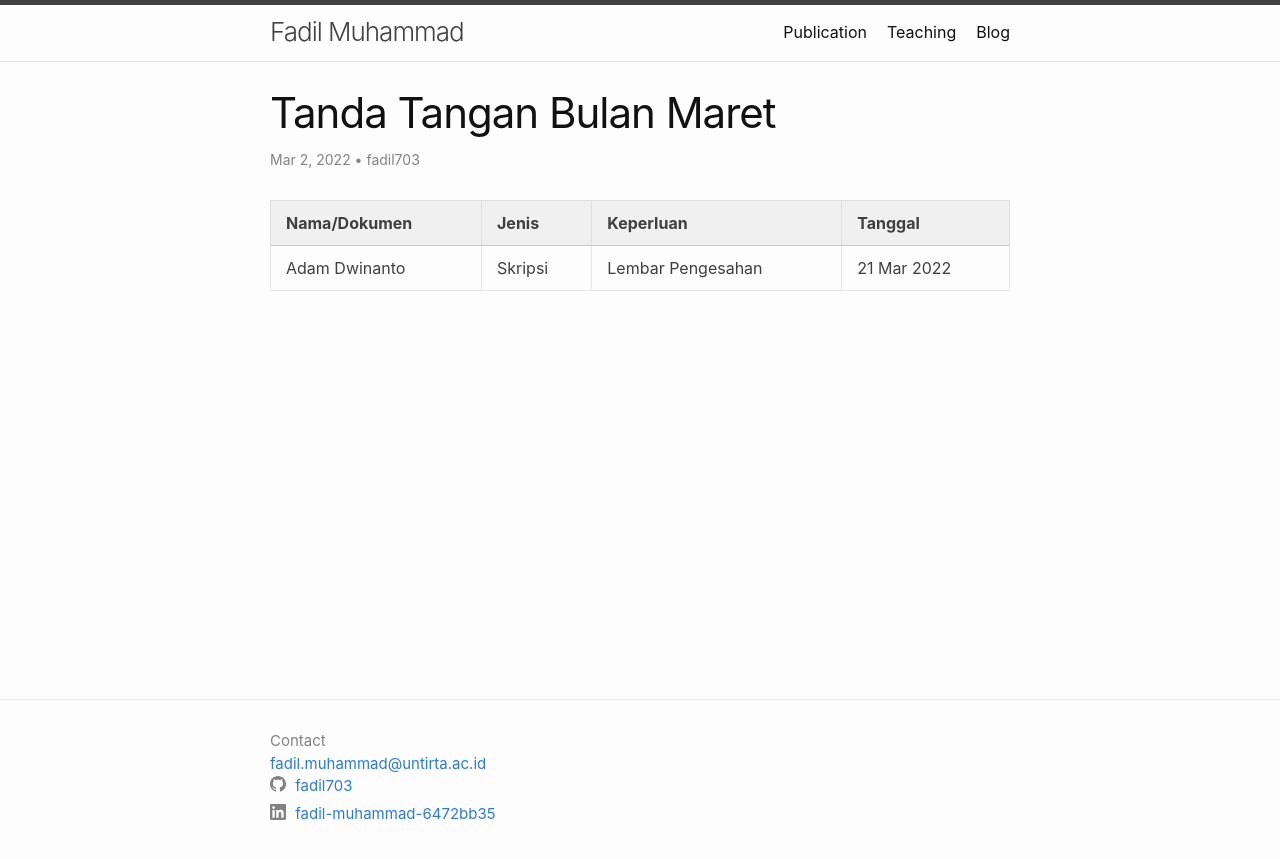
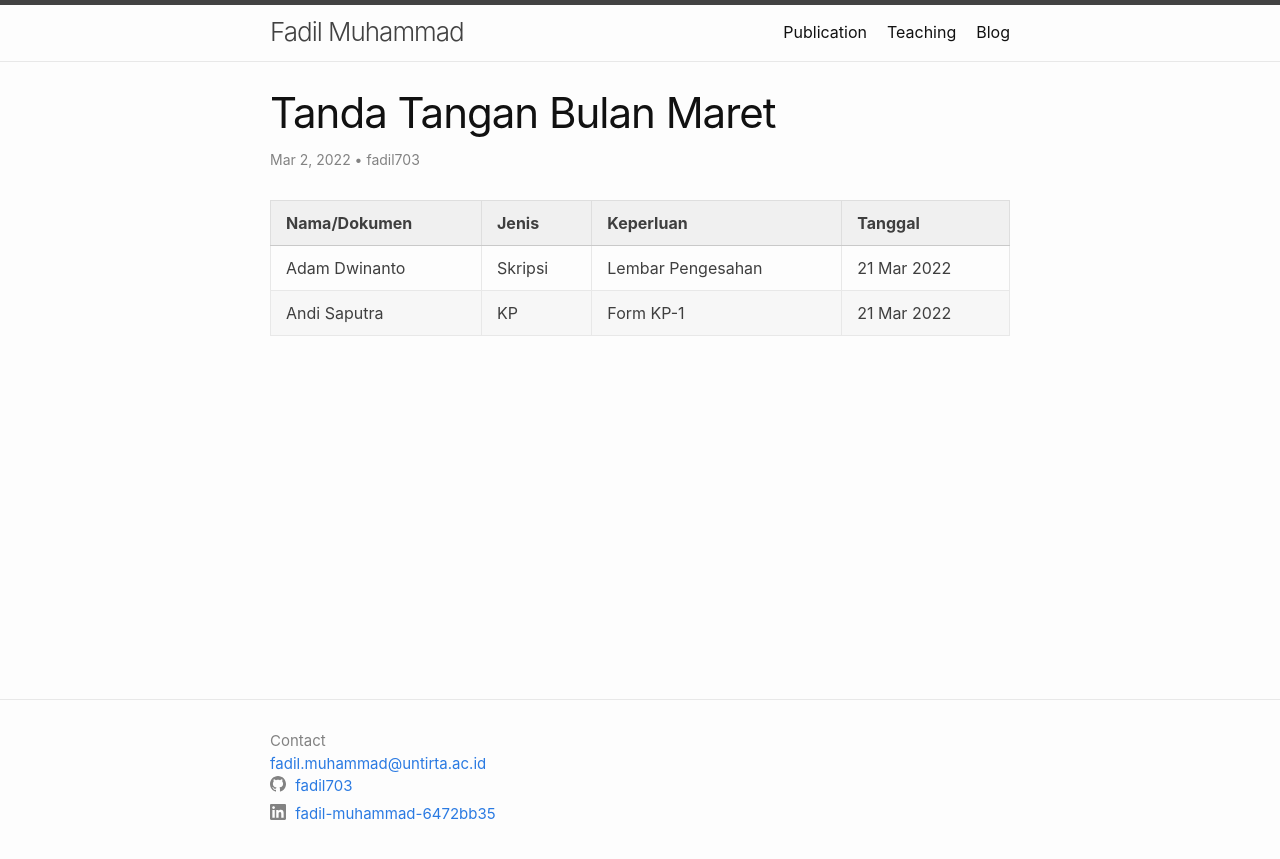
Before and after one commit to fadil703/fadil703.github.io, a Jekyll site: the page built from _posts/2022-03-02-marsig.markdown, in a window 1280 px wide. Shown: the top 859 px of the page. Built offline with Jekyll 4.4.1, drawn with Linux system fonts in a browser that asks for light colours.

Commit message:
Update 2022-03-02-marsig.markdown
add andi kp

```diff
--- a/_posts/2022-03-02-marsig.markdown
+++ b/_posts/2022-03-02-marsig.markdown
@@ -9,3 +9,4 @@ author: "fadil703"
 | Nama/Dokumen | Jenis | Keperluan | Tanggal |
 | ------ | ------ | ------ | ------ |
 | Adam Dwinanto | Skripsi | Lembar Pengesahan | 21 Mar 2022 |
+| Andi Saputra | KP | Form KP-1 | 21 Mar 2022 |
```
